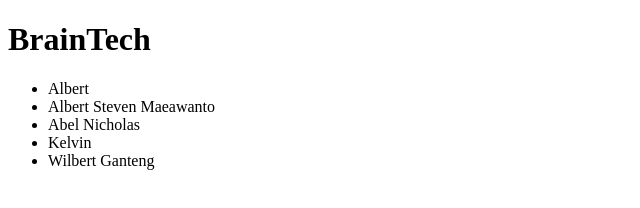
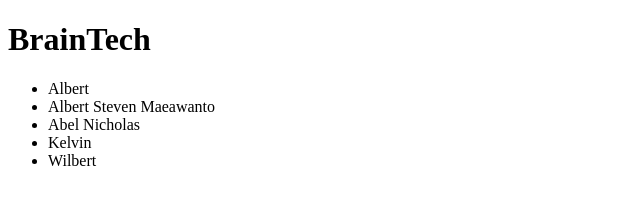
Before and after one commit to Al03Xu/BrainTech-IFB, a plain HTML site: page index.html in a window 1280 px wide. Shown: the full height of the page, 0-640 px from the left. Drawn offline with Linux system fonts and the light colour scheme.

```diff
--- a/index.html
+++ b/index.html
@@ -12,7 +12,7 @@
         <li>Albert Steven Maeawanto</li>
         <li>Abel Nicholas</li>
         <li>Kelvin</li>
-        <li>Wilbert Ganteng</li>
+        <li>Wilbert</li>
     </ul>
 </body>
 </html>
```
